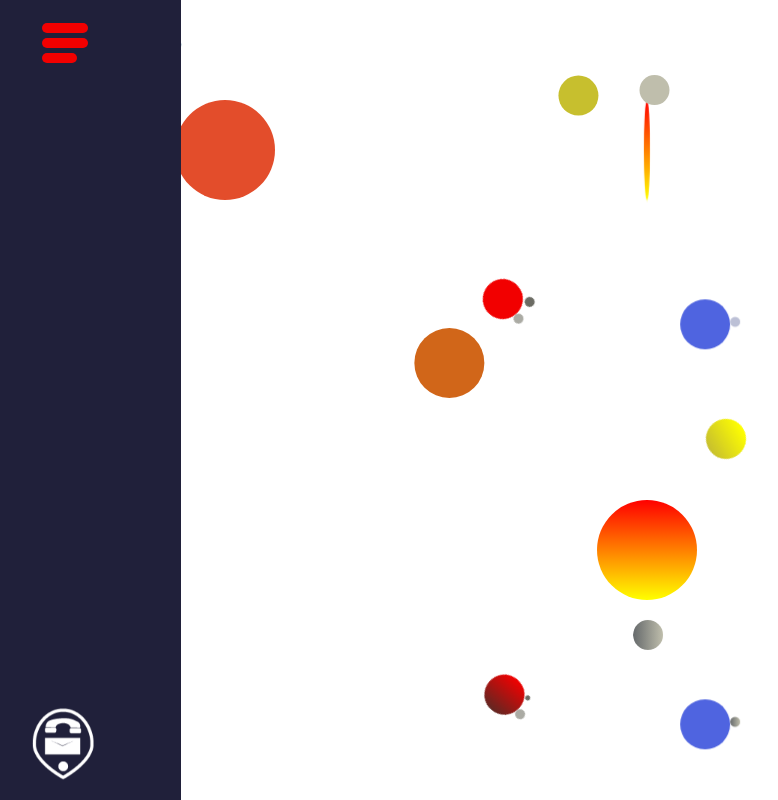
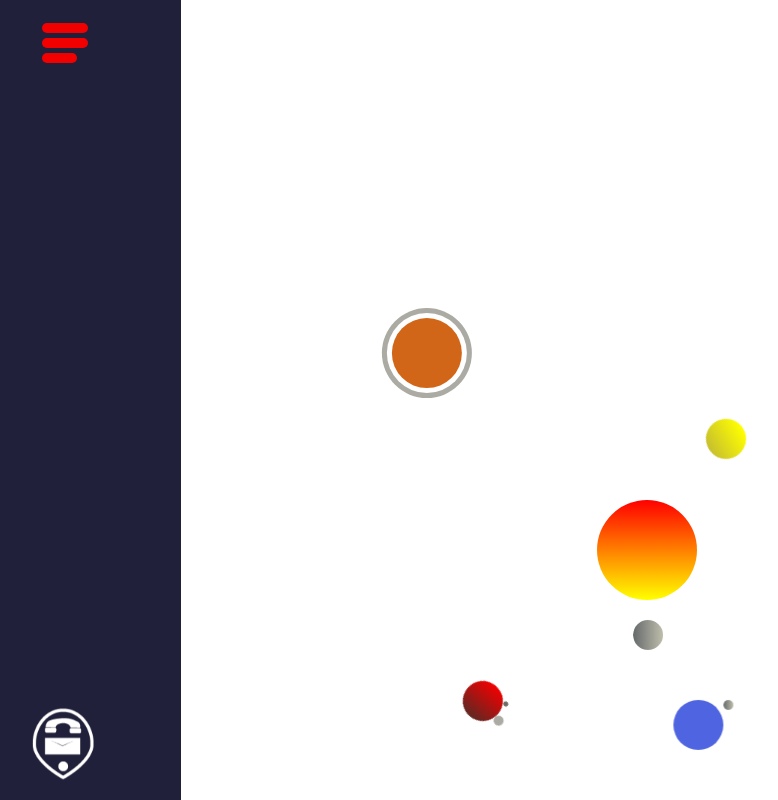
Before and after one commit to MikeTheFyke/MiFy, a Vue app in the folder client/: page / in a window 1280 px wide. Shown: the top 800 px of the page, without its empty margins (51-829 px from the left). Built offline with nearby package versions, Linux system fonts and the light colour scheme.

Commit message:
Added styles to saturn inner and outer

```diff
--- a/client/src/App.vue
+++ b/client/src/App.vue
@@ -1,7 +1,7 @@
 <template>
   <div id="app">
     <Header />
-    <Newvue />
+    <!-- <Newvue /> -->
     <Spacevue />
     <!-- <HelloWorld /> -->
     <Provue />
@@ -12,7 +12,7 @@
 
 <script>
 import Header from './components/layout/Header.vue';
-import Newvue from './components/Newvue.vue';
+// import Newvue from './components/Newvue.vue';
 import Provue from './components/Provue.vue';
 import Threevue from './components/Threevue.vue';
 import Greenvue from './components/Green.vue';
@@ -24,7 +24,7 @@ export default {
   name: 'App',
   components: {
     Header,
-    Newvue,
+    // Newvue,
     Spacevue,
     // HelloWorld,
     Provue,
--- a/client/src/components/Space.vue
+++ b/client/src/components/Space.vue
@@ -14,6 +14,8 @@
                     <div id="mars-element"></div>
             </div>
             <div id="saturn-container">
+                <div id="saturn-ring-outer"></div>
+                <div id="saturn-ring-inner"></div>
                 <div id="saturn"></div>
             </div>
         </div>
@@ -106,7 +108,7 @@ export default {
                 },
                 duration: 1.5, repeat: -1, ease: "Linear.easeInOut" })
 
-                gsap.to("#saturn", {
+                gsap.to("#saturn-container", {
                     motionPath: {
                         path:[ { x: 400, y: 400},
                                { x: 800, y:0 },
@@ -228,10 +230,32 @@ export default {
 }
 
 #saturn{
+    position: absolute;
+    top: 10px;
+    left: 10px;
     width: 70px;
     height: 70px;
     border-radius: 35px;
     background-color: #d16619;
 }
 
+#saturn-ring-outer{
+    position: absolute;
+    top: 0px;
+    width: 90px;
+    height: 90px;
+    border-radius: 45px;
+    background-color: #ababa4;
+}
+
+#saturn-ring-inner{
+    position: absolute;
+    top: 5px;
+    left: 5px;
+    width: 80px;
+    height: 80px;
+    border-radius: 40px;
+    background-color: #ffffff;
+}
+
 </style>
```
